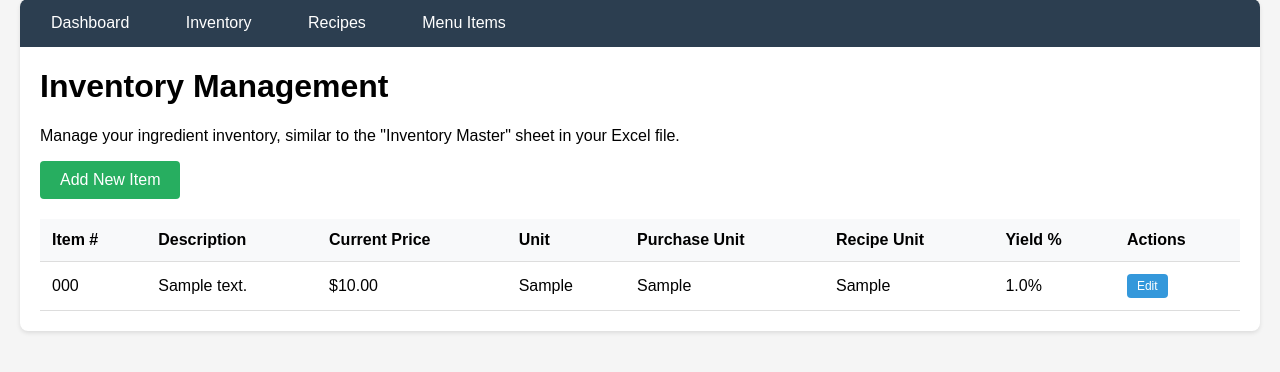
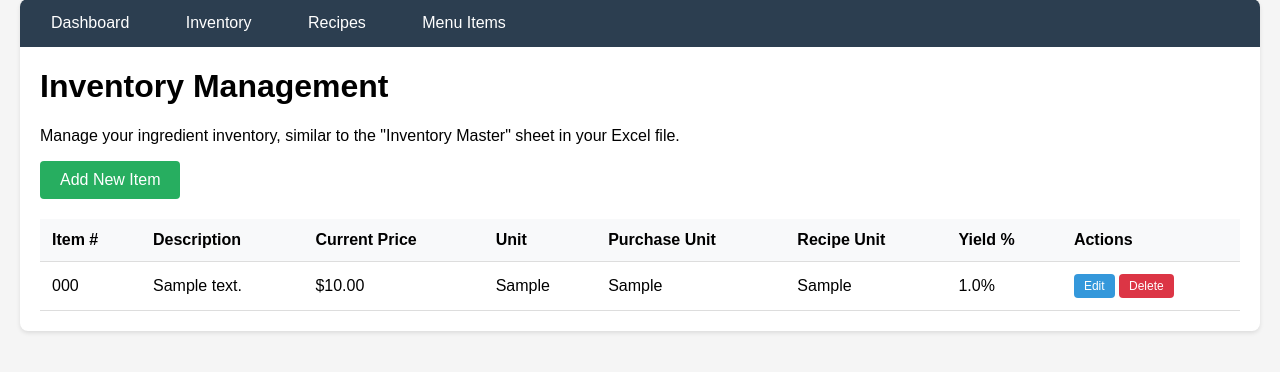
Before and after one commit to ultraheavy/lea-james-recipe-calculator, a Flask app: page /inventory in a window 1280 px wide. Shown: the part 21-393 px from the top of the page. Run offline with Flask 3, Linux system fonts and the light colour scheme; tables that the repository leaves empty hold one stand-in row (values such as "Sample post").

Commit message:
feat: add delete functionality for inventory items

```diff
--- a/app.py
+++ b/app.py
@@ -230,6 +230,25 @@ def edit_inventory(item_id):
 
     return render_template('edit_inventory.html', item=item, vendors=vendors)
 
+@app.route('/inventory/delete/<int:item_id>', methods=['POST'])
+def delete_inventory(item_id):
+    """Delete inventory item and its recipe ingredient references"""
+    with get_db() as conn:
+        # Check if item is used in any recipes
+        usage_count = conn.execute('''
+            SELECT COUNT(*) FROM recipe_ingredients WHERE ingredient_id = ?
+        ''', (item_id,)).fetchone()[0]
+
+        if usage_count > 0:
+            # Item is in use, we'll remove it from recipes first
+            conn.execute('DELETE FROM recipe_ingredients WHERE ingredient_id = ?', (item_id,))
+
+        # Delete the inventory item
+        conn.execute('DELETE FROM inventory WHERE id = ?', (item_id,))
+        conn.commit()
+
+    return redirect(url_for('inventory'))
+
 @app.route('/recipes')
 def recipes():
     with get_db() as conn:
--- a/templates/inventory.html
+++ b/templates/inventory.html
@@ -34,6 +34,10 @@
                 <td>{{ item.yield_percent }}%</td>
                 <td>
                     <a href="/inventory/edit/{{ item.id }}" class="btn" style="font-size: 12px; padding: 5px 10px;">Edit</a>
+                    <form method="POST" action="/inventory/delete/{{ item.id }}" style="display: inline;">
+                        <button type="submit" class="btn" style="font-size: 12px; padding: 5px 10px; background-color: #dc3545; color: white;"
+                                onclick="return confirm('Are you sure you want to delete {{ item.item_description }}?')">Delete</button>
+                    </form>
                 </td>
             </tr>
             {% endfor %}
```
